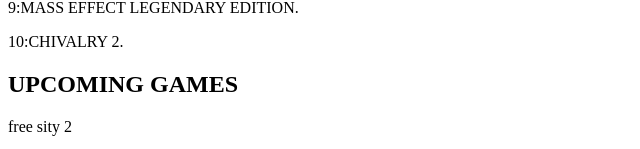
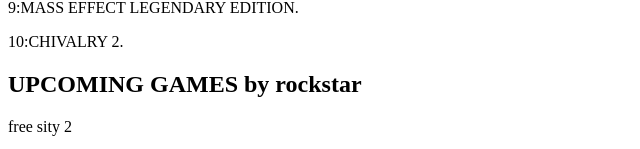
Before and after one commit to SOURAVps/game, a plain HTML site: page index.html in a window 1280 px wide. Shown: the part 901-1050 px from the top of the page, without its empty margins (0-640 px from the left). Drawn offline with Linux system fonts and the light colour scheme.

Commit message:
Update index.html

```diff
--- a/index.html
+++ b/index.html
@@ -18,7 +18,7 @@
 </p>9:MASS EFFECT LEGENDARY EDITION.</p>
 </p>10:CHIVALRY 2.</p>
 
-<h2>UPCOMING GAMES</h2>
+<h2>UPCOMING GAMES by rockstar</h2>
 
 </p>free sity 2</p>
 
```
